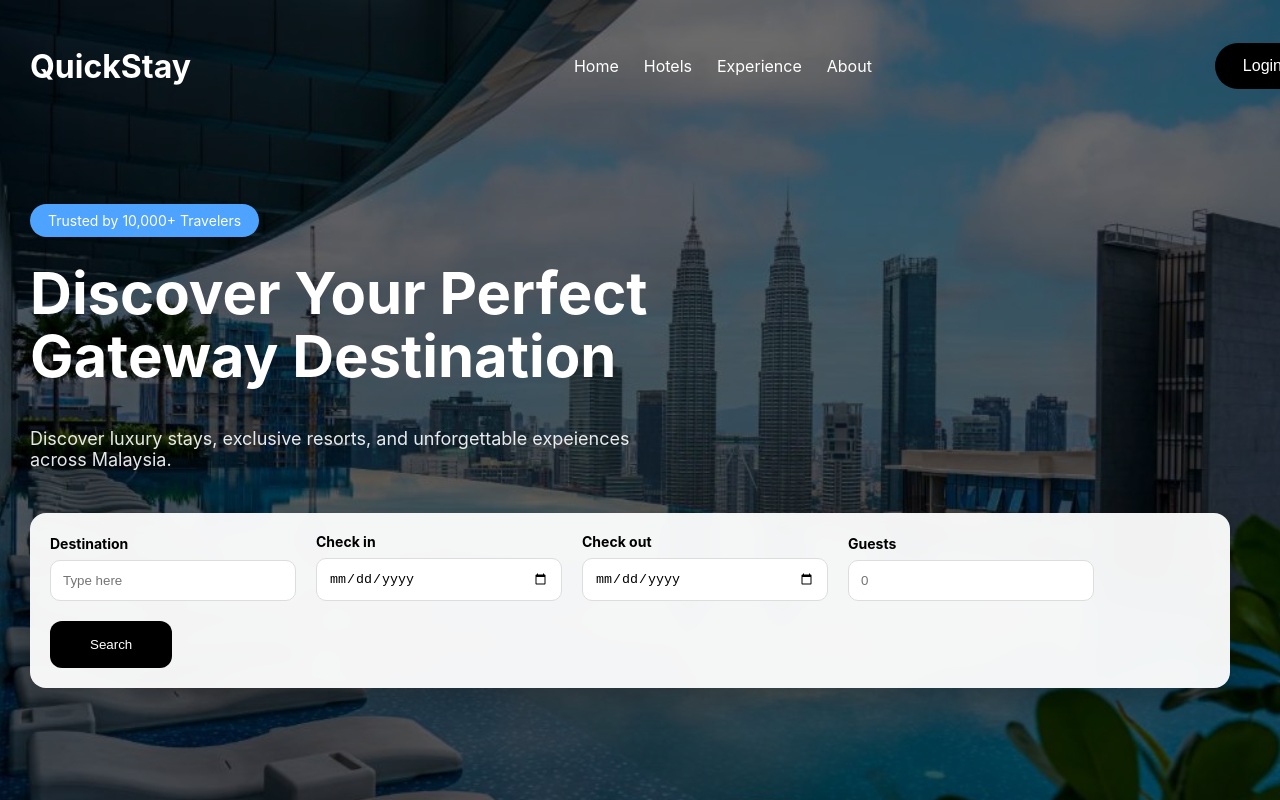
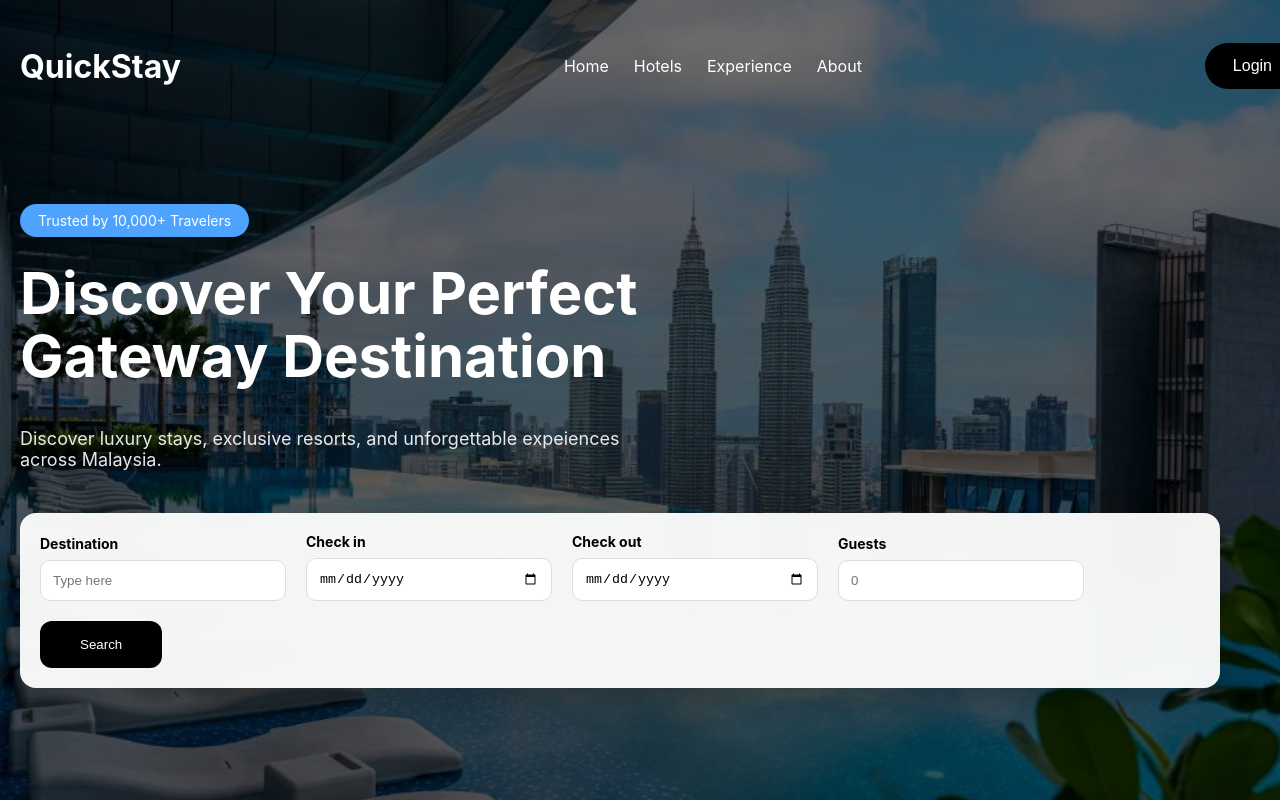
Before and after one commit to Karthik1597/hotel-booking-app, a React (Create React App) app in the folder frontend/: page / in a window 1280 px wide. Shown: the top 800 px of the page. Built offline with nearby package versions, Linux system fonts and the light colour scheme.

Commit message:
fix issue

```diff
--- a/frontend/src/styles/home.css
+++ b/frontend/src/styles/home.css
@@ -21,7 +21,7 @@ body {
   min-height: 100vh;
   background: rgba(0, 0, 0, 0.55);
 
-  padding: 40px 30px;
+  padding: 40px 20px;
 
   display: flex;
   flex-direction: column;
```
